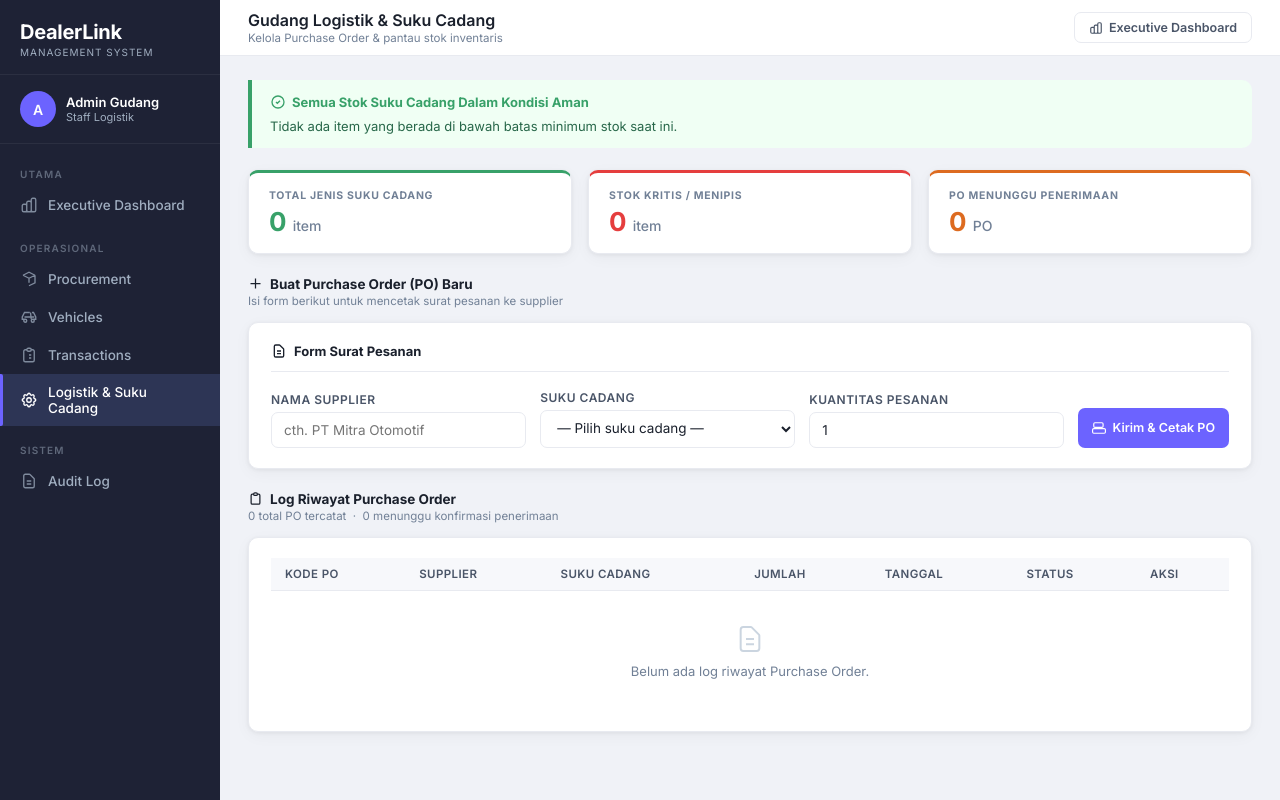
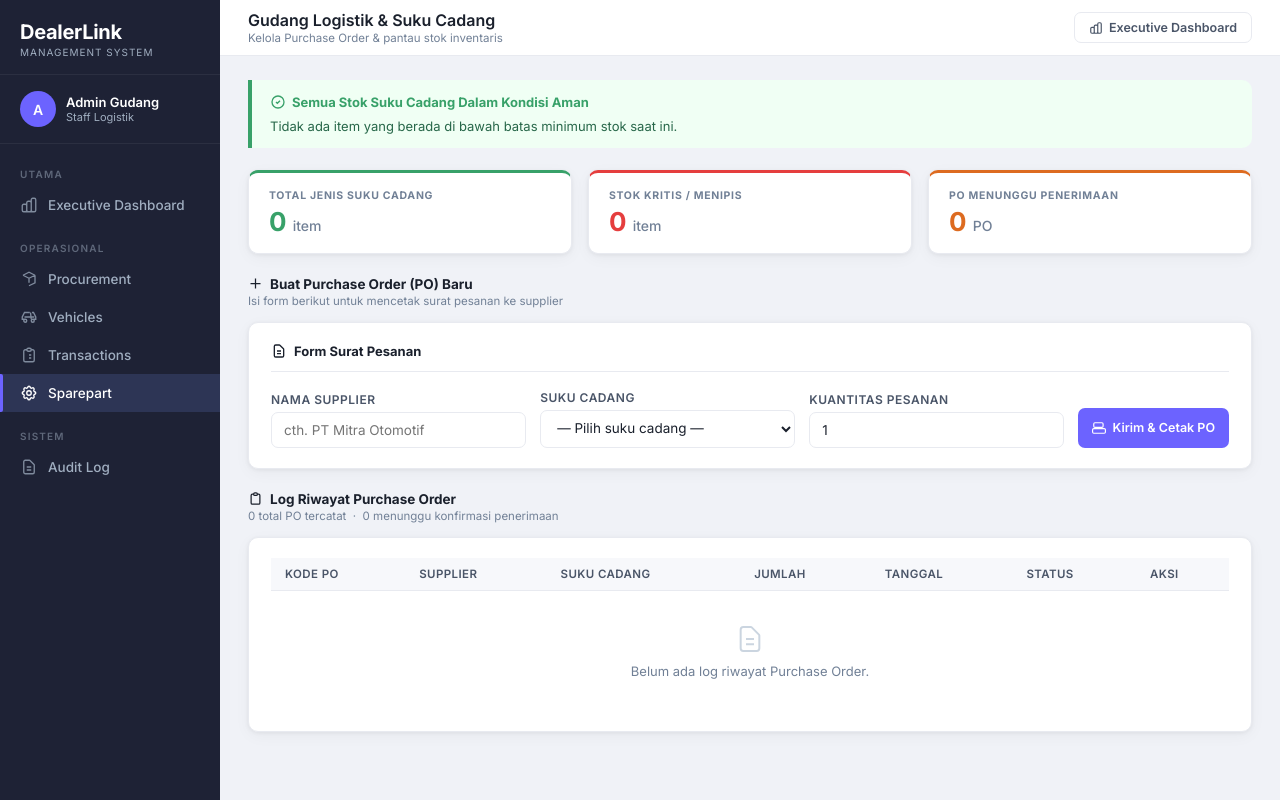
Before and after one commit to valtzyy/RBPL-Project-SI-E, a PHP site: page /app/views/sparepart_gudang.php in a window 1280 px wide. Run offline with PHP 8.4, Linux system fonts and the light colour scheme.

Commit message:
rename menjadi sparepart pada sidebar

```diff
--- a/app/views/sparepart_gudang.php
+++ b/app/views/sparepart_gudang.php
@@ -385,7 +385,7 @@
                 <path d="M10.325 4.317c.426-1.756 2.924-1.756 3.35 0a1.724 1.724 0 002.573 1.066c1.543-.94 3.31.826 2.37 2.37a1.724 1.724 0 001.065 2.572c1.756.426 1.756 2.924 0 3.35a1.724 1.724 0 00-1.066 2.573c.94 1.543-.826 3.31-2.37 2.37a1.724 1.724 0 00-2.572 1.065c-.426 1.756-2.924 1.756-3.35 0a1.724 1.724 0 00-2.573-1.066c-1.543.94-3.31-.826-2.37-2.37a1.724 1.724 0 00-1.065-2.572c-1.756-.426-1.756-2.924 0-3.35a1.724 1.724 0 001.066-2.573c-.94-1.543.826-3.31 2.37-2.37.996.608 2.296.07 2.572-1.065z"/>
                 <path d="M15 12a3 3 0 11-6 0 3 3 0 016 0z"/>
             </svg>
-            Logistik & Suku Cadang
+            Sparepart
         </a>
 
         <div class="nav-label" style="margin-top:6px;">Sistem</div>
```
